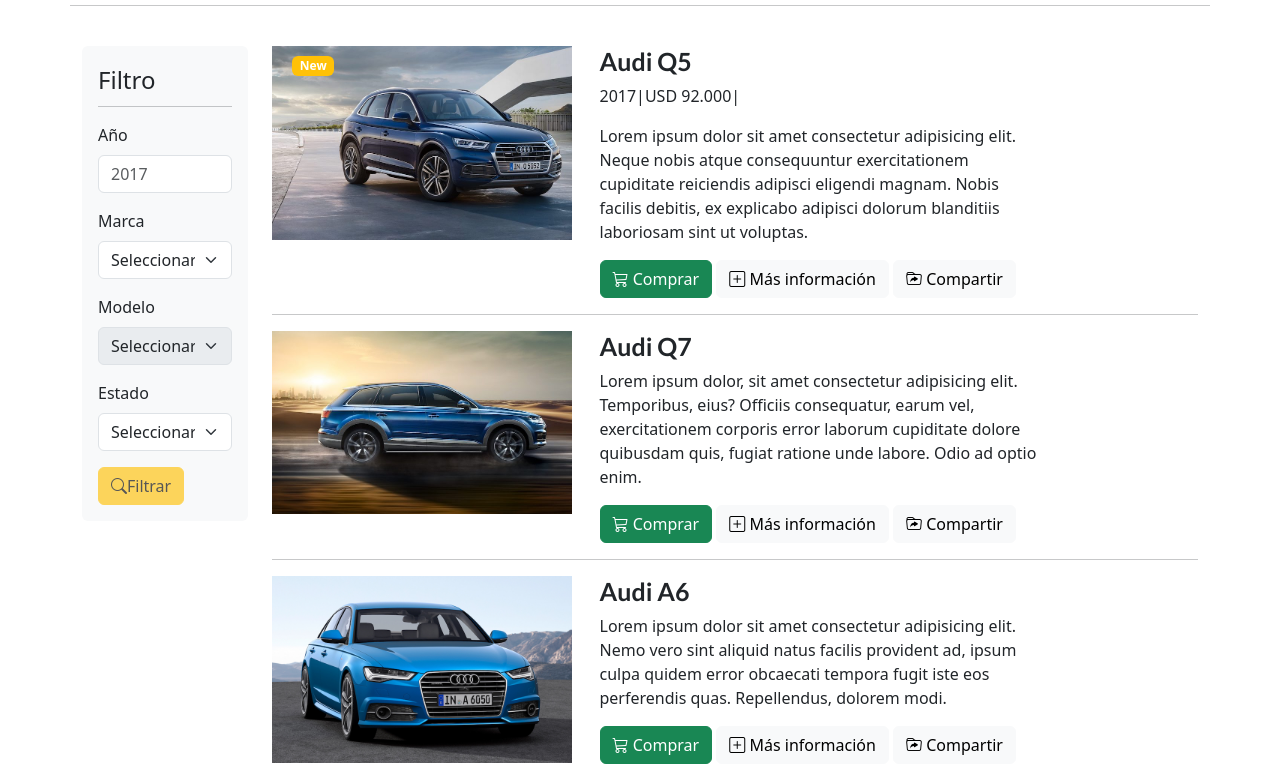
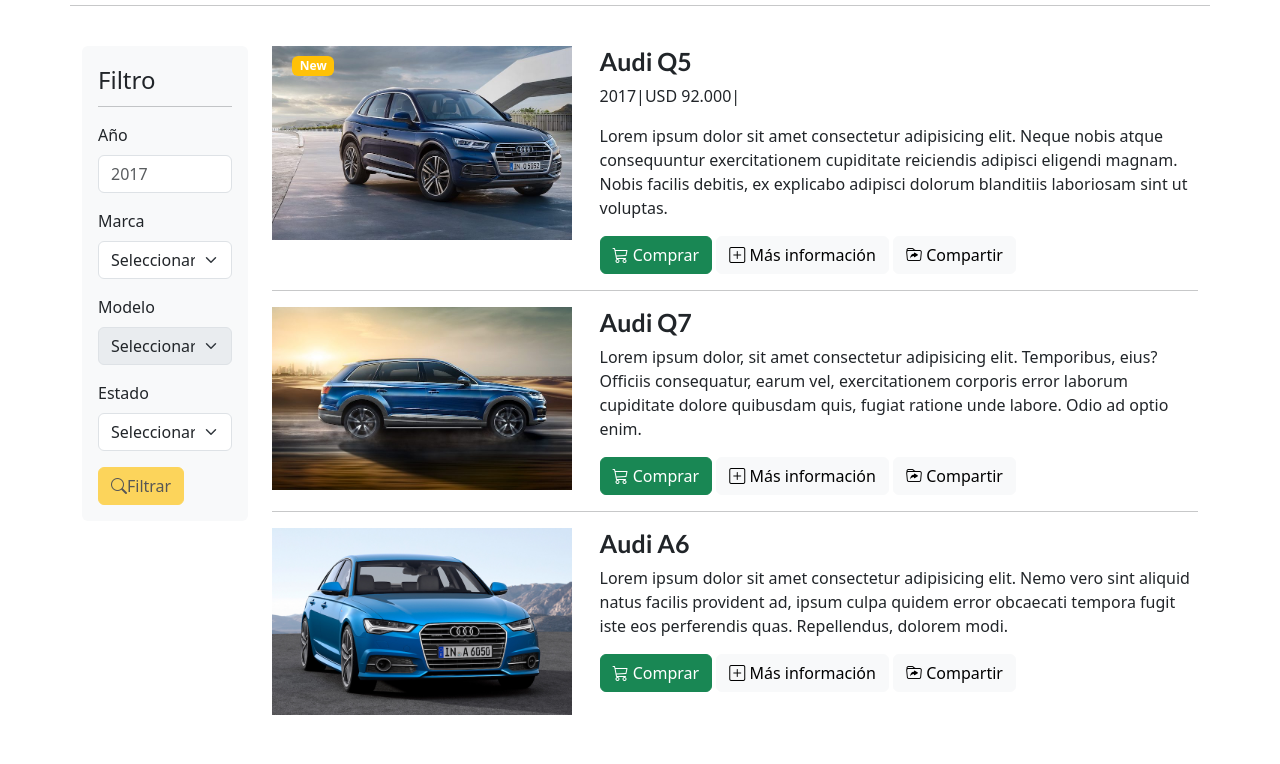
Before and after one commit to Nico2santos/Proyecto-final, a plain HTML site: page ventas.html in a window 1280 px wide. Shown: the part 135-899 px from the top of the page. After the commit the page ends 850 px from the top, so only its background shows below. Drawn offline with nearby package versions, Linux system fonts and the light colour scheme; a script that the page names is missing.

Commit message:
Adjust text

```diff
--- a/ventas.html
+++ b/ventas.html
@@ -151,7 +151,7 @@
                 alt=""
               />
             </div>
-            <div class="col-7">
+            <div class="col-9">
               <div class="text-q5">
                 <h2>Audi Q5</h2>
                 <p>2017|USD 92.000|</p>
@@ -184,7 +184,7 @@
                 alt=""
               />
             </div>
-            <div class="col-7">
+            <div class="col-9">
               <div class="text-q7">
                 <h2>Audi Q7</h2>
                 <p>
@@ -217,7 +217,7 @@
                 alt=""
               />
             </div>
-            <div class="col-7">
+            <div class="col-9">
               <div class="text-a6">
                 <h2>Audi A6</h2>
                 <p>
```
